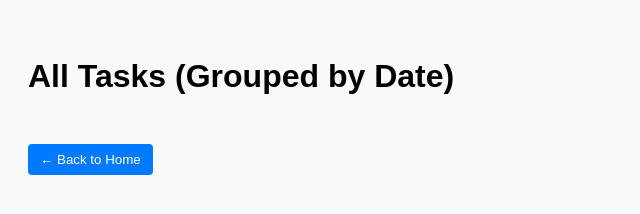
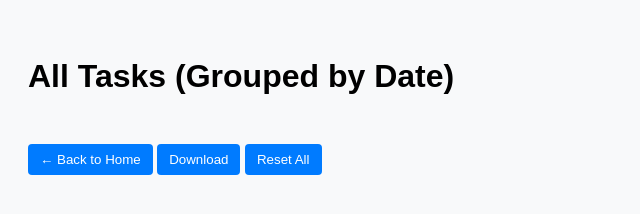
Before and after one commit to ugcnetjrf/SRS, a plain HTML site: page all-tasks.html in a window 1280 px wide. Shown: the whole page, without its empty margins (0-640 px from the left). Drawn offline with Linux system fonts and the light colour scheme.

Commit message:
Update all-tasks.html

```diff
--- a/all-tasks.html
+++ b/all-tasks.html
@@ -13,6 +13,8 @@
 
   <br>
   <button onclick="window.location.href='index.html'">← Back to Home</button>
+  <button onclick="downloadTasks()">Download</button>
+  <button onclick="resetAll()">Reset All</button>
 
   <script src="app.js"></script>
 </body>
```
